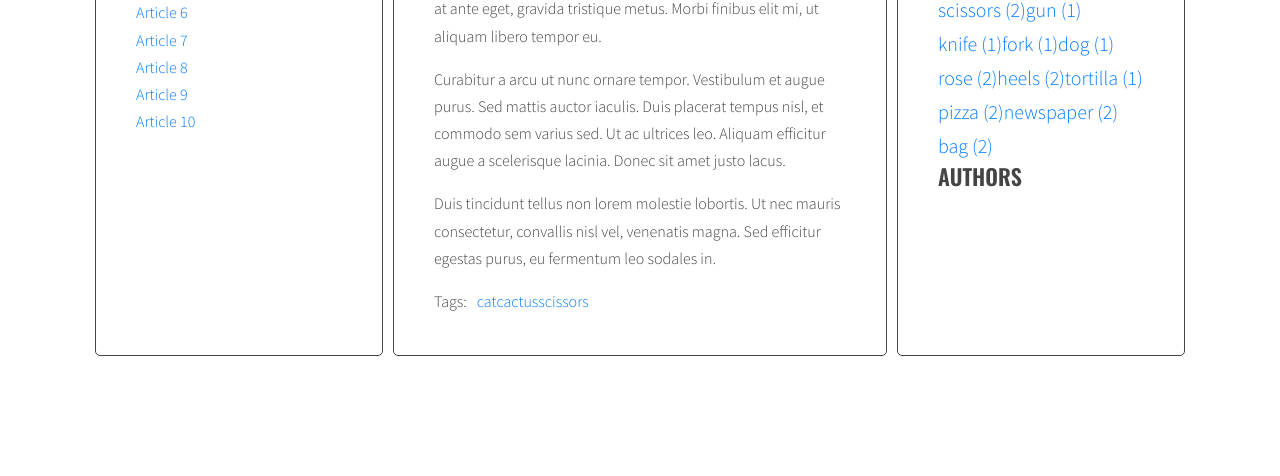
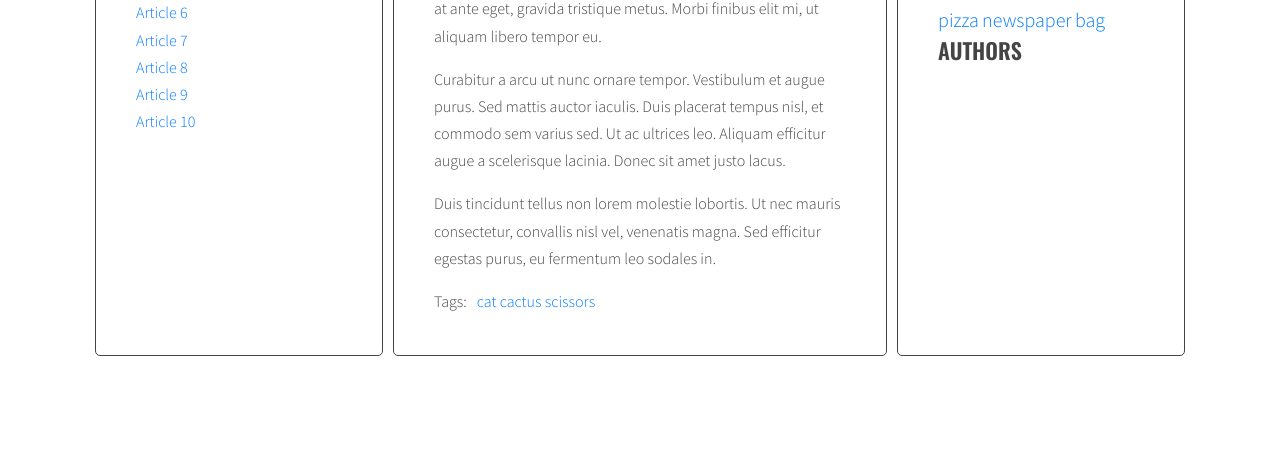
Before and after one commit to joannata/javascript-blog, a website: page index.html in a window 1280 px wide. Shown: the part 324-800 px from the top of the page. Drawn offline with nearby package versions, Linux system fonts and the light colour scheme.

Commit message:
Fix tag cloud and add handlebars

```diff
--- a/index.html
+++ b/index.html
@@ -194,6 +194,27 @@
       </main>
      </div>
     </div>
+   <script id="template-article-link" type="text/x-handlebars-template">
+     <li><a href="#{{ id }}"><span>{{ title }}</span></a></li>
+   </script>
+   <script id="template-tag-link" type="text/x-handlebars-template">
+    <li><a href="#{{ id }}"><span>{{ title }}</span></a></li>
+   </script>
+   <script id="template-author-link" type="text/x-handlebars-template">
+    <li><a href="#{{ id }}"><span>{{ title }}</span></a></li>
+   </script>
+   <script id="template-tag-cloud-link" type="text/x-handlebars-template">
+    {{#each tags}}
+    <li><a href="{{count}}" class="{{className}}">{{ tag }}</a></li>
+    {{/each}}
+   </script>
+   <script id="template-author-cloud-link" type="text/x-handlebars-template">
+    {{#each tags}}
+    <li><a href="{{count}}" class="{{className}}">{{ authorName }}</a></li>
+    {{/each}}
+   </script>
+
+   <script src="https://cdnjs.cloudflare.com/ajax/libs/handlebars.js/4.1.0/handlebars.min.js"></script>
    <script src="js/script.js"></script>
 </body>
 </html>
--- a/js/script.js
+++ b/js/script.js
@@ -1,4 +1,12 @@
 'use strict';
+
+const templates = {
+  articleLink: Handlebars.compile(document.querySelector('#template-article-link').innerHTML),
+  tagLink: Handlebars.compile(document.querySelector('#template-tag-link').innerHTML),
+  authorLink: Handlebars.compile(document.querySelector('#template-author-link').innerHTML),
+  tagCloudLink: Handlebars.compile(document.querySelector('#template-tag-cloud-link').innerHTML),
+  authorCloudLink: Handlebars.compile(document.querySelector('#template-author-cloud-link').innerHTML),
+}
 
 function titleClickHandler(event){
   event.preventDefault();
@@ -77,7 +85,8 @@ function generateTitleLinks(customSelector = ''){
     /* [DONE IN PREVIOUS LINE] get the title from the title element */
 
     /* create HTML of the link */
-    const linkHTML = '<li><a href="#' + articleId + '"><span>' + articleTitle + '</span></a></li>';
+    const linkHTMLData = {id: articleId, title: articleTitle};
+    const linkHTML = templates.articleLink(linkHTMLData);
     console.log('linkHTML', linkHTML);
 
     /* insert link into titleList */
@@ -152,7 +161,9 @@ function generateTags(){
       for(let tag of articleTagsArray){
 
         /* generate HTML of the link */
-        const tagLinkHTML = '<li><a href="#tag-' + tag + '">' + tag + '</a></li>';
+        // const tagLinkHTML = '<li><a href="#tag-' + tag + '">' + tag + '</a></li>';
+        const tagLinkHTMLData = {id: tag, title: tag};
+        const tagLinkHTML = templates.tagLink(tagLinkHTMLData);
 
         /* add generated code to html variable */
         html = html + tagLinkHTML;
@@ -181,7 +192,8 @@ function generateTags(){
     console.log('tagsParams:', tagsParams);
 
     /* [NEW] create variable for all links HTML code */
-    let allTagsHTML = '';
+    //let allTagsHTML = '';
+    const allTagsData = {tags: []};
 
     /* [NEW] START LOOP: for each tag in allTags: */
     for(let tag in allTags){
@@ -189,13 +201,20 @@ function generateTags(){
       // allTagsHTML += tag  + ' (' + allTags[tag] + ') ';
       //allTagsHTML += '<li><a href="#tag-' + tag + '">' + tag  + ' (' + allTags[tag] + ')' + '</a></li>';
       const tagLinkHTML = '<li><a class="' + calculateTagClass(allTags[tag], tagsParams) + '" href="#tag-' + tag + '">' + tag + ' (' +allTags[tag] +') </a></li>';
-      allTagsHTML += tagLinkHTML;
-      console.log('tagLinkHTML', tagLinkHTML);
+      //allTagsHTML += tagLinkHTML;
+      allTagsData.tags.push({
+        tag: tag,
+        count: allTags[tag],
+        className: calculateTagClass(allTags[tag], tagsParams)
+      });
+
     }
     /* [NEW] END LOOP: for each tag in allTags */
 
     /* [NEW] add html from allTagsHTML to tagList */
-    tagList.innerHTML = allTagsHTML;
+    //tagList.innerHTML = allTagsHTML;
+    tagList.innerHTML = templates.tagCloudLink(allTagsData);
+    console.log('tagList', tagList);
 
 }
 
@@ -260,6 +279,30 @@ function addClickListenersToTags(){
 
 addClickListenersToTags();
 
+function calculateAuthorParams(authors){
+  const authorParams = { max: 0, min: 999999 };
+
+  for(let authorName in authors){
+    console.log(authorName + ' is used ' + authors[authorName] + ' times');
+    if(authors[authorName] > authorParams.max){
+      authorParams.max = authors[authorName];
+    }
+    if(authors[authorName] < authorParams.min){
+      authorParams.min = authors[authorName];
+    }
+  }
+  return authorParams;
+}
+
+function calculateAuthorClass (authorCount, authorParams){
+  const normalizedCount = authorCount - authorParams.min;
+  const normalizedMax = authorParams.max - authorParams.min;
+  const percentage = normalizedCount / normalizedMax;
+  const classNumber = Math.floor( percentage * (optCloudClassCount - 1) + 1 );
+  return optCloudClassPrefix + classNumber;
+}
+
+
 function generateAuthors(){
     /* [NEW] create a new variable allAuthors with an empty object */
     let allAuthors = {};
@@ -284,8 +327,9 @@ function generateAuthors(){
       console.log('authorName', authorName);
 
       /* generate HTML of the link */
-      const authorLinkHTML = '<li><a href="#author-' + authorName + '"><span>' + authorName + '</span></a></li>';
-      console.log('authorLinkHTML', authorLinkHTML);
+      //const authorLinkHTML = '<li><a href="#author-' + authorName + '"><span>' + authorName + '</span></a></li>';
+      const authorLinkHTMLData = {id: authorName, title: authorName};
+      const authorLinkHTML = templates.authorLink(authorLinkHTMLData);
 
       /* add generated code to html variable */
       html = html + authorLinkHTML;
@@ -305,39 +349,31 @@ function generateAuthors(){
       const authorRightColumnList = document.querySelector(optAuthorsListSelector);
 
       const authorParams = calculateAuthorParams(allAuthors);
-      console.log('authorParams:', authorParams);
+      console.log('authorParams', authorParams);
 
       /* [NEW] create variable for all links HTML code */
-      let allAuthorsHTML = '';
+      //let allAuthorsHTML = '';
+      const allAuthorsData = {authors: []};
 
       /* [NEW] START LOOP: for each authorName in allAuthors: */
       for(let authorName in allAuthors){
         const authorHTML = '<li><a class="' + calculateAuthorClass(allAuthors[authorName], authorParams) + '" href="#author-' + authorName + '">' + authorName + ' (' + allAuthors[authorName] +') </a></li>';
-        allAuthorsHTML += authorHTML;
+        //allAuthorsHTML += authorHTML;
+        allAuthorsData.authors.push({
+          author: authorName,
+          count: allAuthors[authorName],
+          className: calculateAuthorClass(allAuthors[authorName], authorParams)
+        });
     /* END LOOP: for every article: */
       }
 
-    authorRightColumnList.innerHTML = allAuthorsHTML;
+    //authorRightColumnList.innerHTML = allAuthorsHTML;
+    authorRightColumnList.innerHTML = templates.authorCloudLink(allAuthorsData);
+
     }
 }
 
 generateAuthors();
-
-function addClickListenersToAuthors(){
-    /* find all links to author */
-    const allLinksToAuthors = document.querySelectorAll('a[href^="#author-"]');
-    console.log('allLinksToAuthors', allLinksToAuthors);
-
-    /* START LOOP: for each link */
-    for(let link of allLinksToAuthors){
-      /* add authorClickHandler as event listener for that link */
-      link.addEventListener('click', authorClickHandler);
-
-    /* END LOOP: for each link */
-    }
-}
-
-addClickListenersToAuthors();
 
 function authorClickHandler(event){
     /* prevent default action for this event */
@@ -379,6 +415,22 @@ function authorClickHandler(event){
     /* END LOOP: for each found author link */
     }
     /* execute function "generateTitleLinks" with article selector as argument */
-    generateTitleLinks('[data-authors~="' + author + '"]');
+    generateTitleLinks('[data-author="' + author + '"]');
 
 }
+
+function addClickListenersToAuthors(){
+  /* find all links to author */
+  const allLinksToAuthors = document.querySelectorAll('a[href^="#author-"]');
+  console.log('allLinksToAuthors', allLinksToAuthors);
+
+  /* START LOOP: for each link */
+  for(let link of allLinksToAuthors){
+    /* add authorClickHandler as event listener for that link */
+    link.addEventListener('click', authorClickHandler);
+
+  /* END LOOP: for each link */
+  }
+}
+
+addClickListenersToAuthors();
```
Also changed, not shown: .eslintrc.json.
